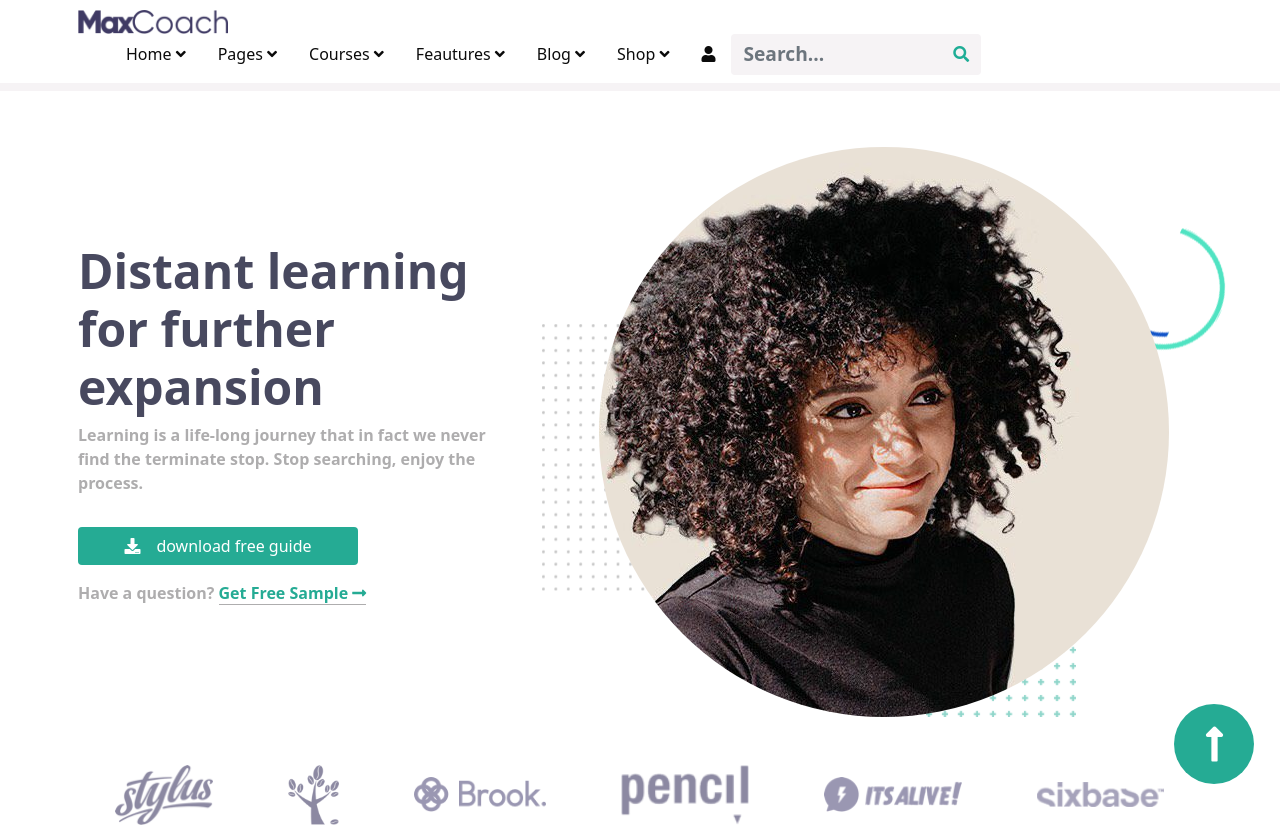
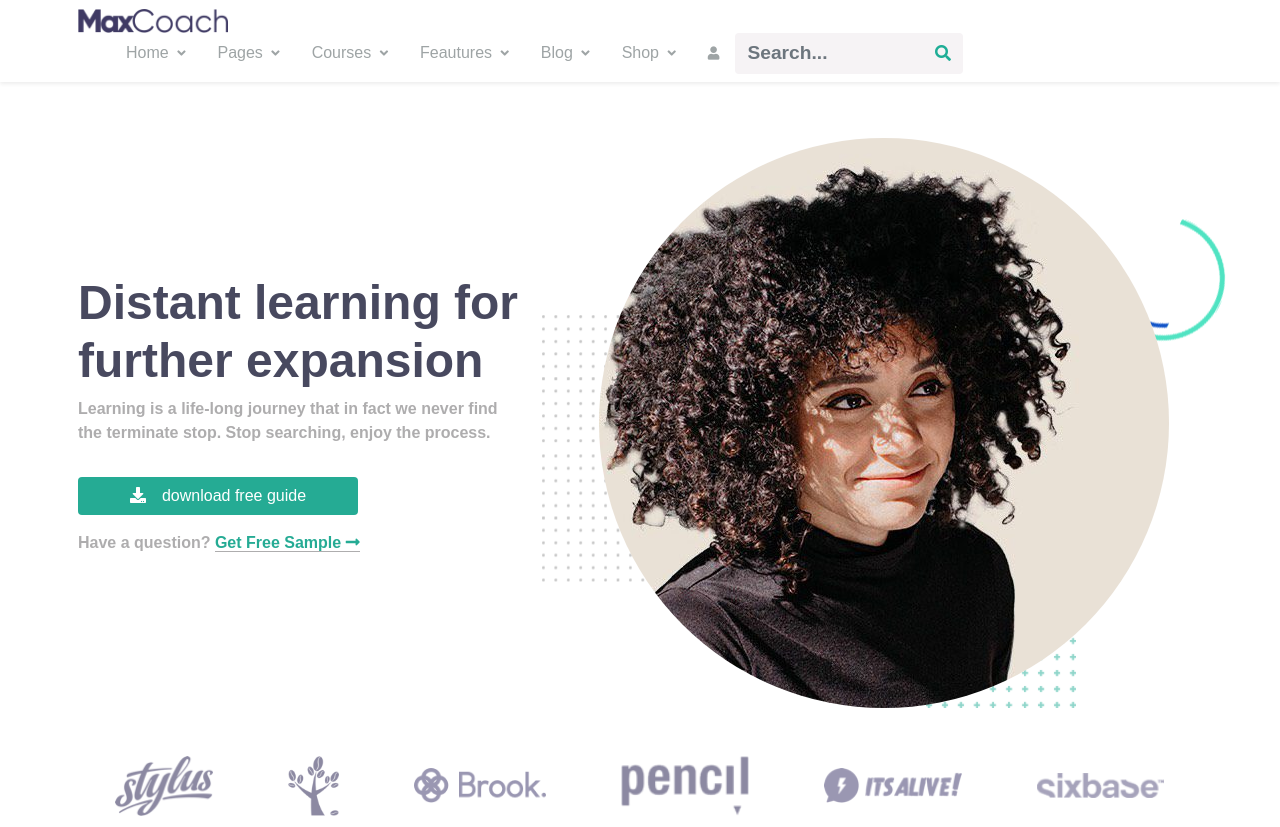
Before and after one commit to Matteoanselmo/proj-html-vuejs, a Vue app: page / in a window 1280 px wide. Shown: the top 827 px of the page. Built offline with nearby package versions, Linux system fonts and the light colour scheme.

Commit message:
aggiunti commenti

```diff
--- a/src/App.vue
+++ b/src/App.vue
@@ -1,9 +1,9 @@
 <template>
   <div id="app">
-    <Header class="mb-2 bg-white"/>
+    <Header class="bg-white shadow-sm position-relative"/>
     <Jumbotron class="bg-white"/>
     <Main/>
-    <Footer class="m-0 p-0"/>
+    <Footer class="position-relative"/>
   </div>
 </template>
 
--- a/src/components/Footer.vue
+++ b/src/components/Footer.vue
@@ -30,7 +30,8 @@
           <a href="#"><i class="fas fa-copyright"></i> 2020 Maxcoach. All Rights reserved</a>
         </div>
       </div>
-      <a href="#" class="fs-1 p-4 text-white" id="return-to-top">
+      <!-- BUTTON PER TORNARE IN TOP PAGINA -->
+      <a href="#" class="fs-1 p-4 text-white shadow-lg position-absolute" id="return-to-top">
         <i class="fas fa-long-arrow-alt-up "></i>
       </a>
     </div>
@@ -75,7 +76,7 @@ export default {
   color: $Edward;
 }
 #explore-info{
-  height: 150px;
+  height: 95px;
   a{
     color: $Edward;
   }
@@ -91,7 +92,7 @@ export default {
   }
 }
 #return-to-top{
-  position: fixed;
+
   bottom: 2%;
   right: 2%;
   height: 80px;
--- a/src/components/Header.vue
+++ b/src/components/Header.vue
@@ -10,7 +10,7 @@
             <li v-for="(element, index) in searchBar" :key="index" class="px-3">
               <a href="#">
                 {{ element }}
-                <i class="fas fa-angle-down"></i>
+                <i class="fas fa-angle-down ms-1"></i>
                 </a>
             </li>
             <li class="px-3">
@@ -56,7 +56,10 @@ header{
     list-style: none;
     a{
       text-decoration: none;
-      color: $CodGrey;
+      color: $Edward;
+      i{
+        font-size: smaller;
+      }
     }
   }
   .input-group{
--- a/src/components/mainComponents/TopLearners.vue
+++ b/src/components/mainComponents/TopLearners.vue
@@ -1,12 +1,14 @@
 <template>
     <div>
         <div class="container-fluid p-2">
+            <!-- TITLE -->
             <div class="row text-center my-5 p-0">
                 <div class="col-12">
                     <h6 class="text-uppercase fw-bold">great awords about maxcoach</h6>
                     <h3 class="fw-bold">Our <span>Top Learner's </span>verbatim</h3>
                 </div>
             </div>
+            <!-- CILCO CARD PRENDENDO GLI OGGETTI DALL'ARRAY-->
             <div class="row g-3 justify-content-evenly">
                 <div class="col-3 bg-white rounded teacher-wrapper p-5 mb-4 " v-for="(teacher, index) in teacherCards" :key="index + 'f'" :class="(index === elementActive) ? ' active ' : ''" @click="elementActive = index">
                     <h5 class="fw-bold mb-3">{{teacher.title}}</h5>
@@ -19,10 +21,12 @@
                         </div>
                     </div>
                 </div>
+                <!-- COLLEGO I PUNTINI IN BASE A QUANTI OGGETTI CONTIENE L'ARRAY -->
                 <div class="col-12 text-center selected-teacher-circle mb-5">
                     <i class="fas fa-circle me-3" v-for="(teacher, index) in teacherCards" :key="index + 'g'" :class="(index === elementActive) ? ' active ' : ''" @click="elementActive = index"></i>
                 </div>
             </div>
+            <!-- ONLINE CERTIFICATION -->
             <div class="row text-center positione-relative free-trial">
                 <div class="col-12">
                     <h6 class="text-uppercase fw-bold">Start today for getting <span>Online certification</span></h6>
@@ -32,6 +36,7 @@
                     <img class="position-absolute my-right" src="@/images/maxcoach-shape-02.png" alt=".">
                 </div>
             </div>
+            <!-- PRENDO DALL'ARY GLI OGGETTI PER CICLARE TUTTE LE CARD -->
             <div class="row text-center bg-white certification-row justify-content-center">
                 <div class="col-2 p-5 border-end border-start" v-for="(card, index) in certificationCards" :key="index + 'h'">
                     <h5 class="fw-bold ">{{card.text}}</h5>
--- a/src/components/mainComponents/Tutoring.vue
+++ b/src/components/mainComponents/Tutoring.vue
@@ -1,6 +1,7 @@
 <template>
-    <div>
+    <div class="shadow">
         <div class="container p-2">
+            <!-- TITOLO -->
             <div class="row text-center mb-4">
                 <div class="col-12">
                     <h6 class="text-uppercase fw-bold">maxcoach available courses</h6>
@@ -9,7 +10,7 @@
             </div>
             <div class="row mb-5">
                 <div class="col-12 d-flex justify-content-around">
-                    <!-- CICLO LE CARD -->
+                    <!-- CICLO CARD -->
                     <div class="card" v-for="(card, index) in smartCard" :key="index + 'c'">
                         <img :src="card.img" class="card-img-top" :alt="card.title">
                         <div class="card-body">
@@ -20,11 +21,11 @@
                     </div>
                 </div>
             </div>
-
+                <!-- YOUTUBE PART -->
             <div class="row mb-4 px-5">
                 <div class="col-7 text-center position-relative">
                     <img :src="element.img" alt="backgound photo profile" class="position-absolute" :class="element.class" v-for="(element, index) in bgTutoring" :key="index + 'd'">
-                    <img src="@/images/home-2-popup-video-poster.jpg" alt="popup photo poster" id="photo-poster" class="position-relative p-4">
+                    <img src="@/images/home-2-popup-video-poster.jpg" alt="popup photo poster" id="photo-poster" class="position-relative p-4 ">
                 </div>
                 <div class="col-5 p-4 position-relative p-5">
                     <div id="my-circle" class="rounded-pill position-absolute"></div>
@@ -128,7 +129,7 @@ export default {
         left: 0%;
     }
     .s-bg{
-        bottom: -7%;
+        bottom: -6%;
         right: 0%;
     }
     .t-bg{
--- a/src/style/main-style.scss
+++ b/src/style/main-style.scss
@@ -1,8 +1,11 @@
+// BOOTSTRAP
 @import '~bootstrap/scss/bootstrap.scss';
+// FONTAWSOME
 @import "./partials/_variables.scss";
 
 body{
     background-color: $HintOfRed;
+    font-family: sans-serif;
 }
 button{
     background-color: $JungleGreen !important;
```
